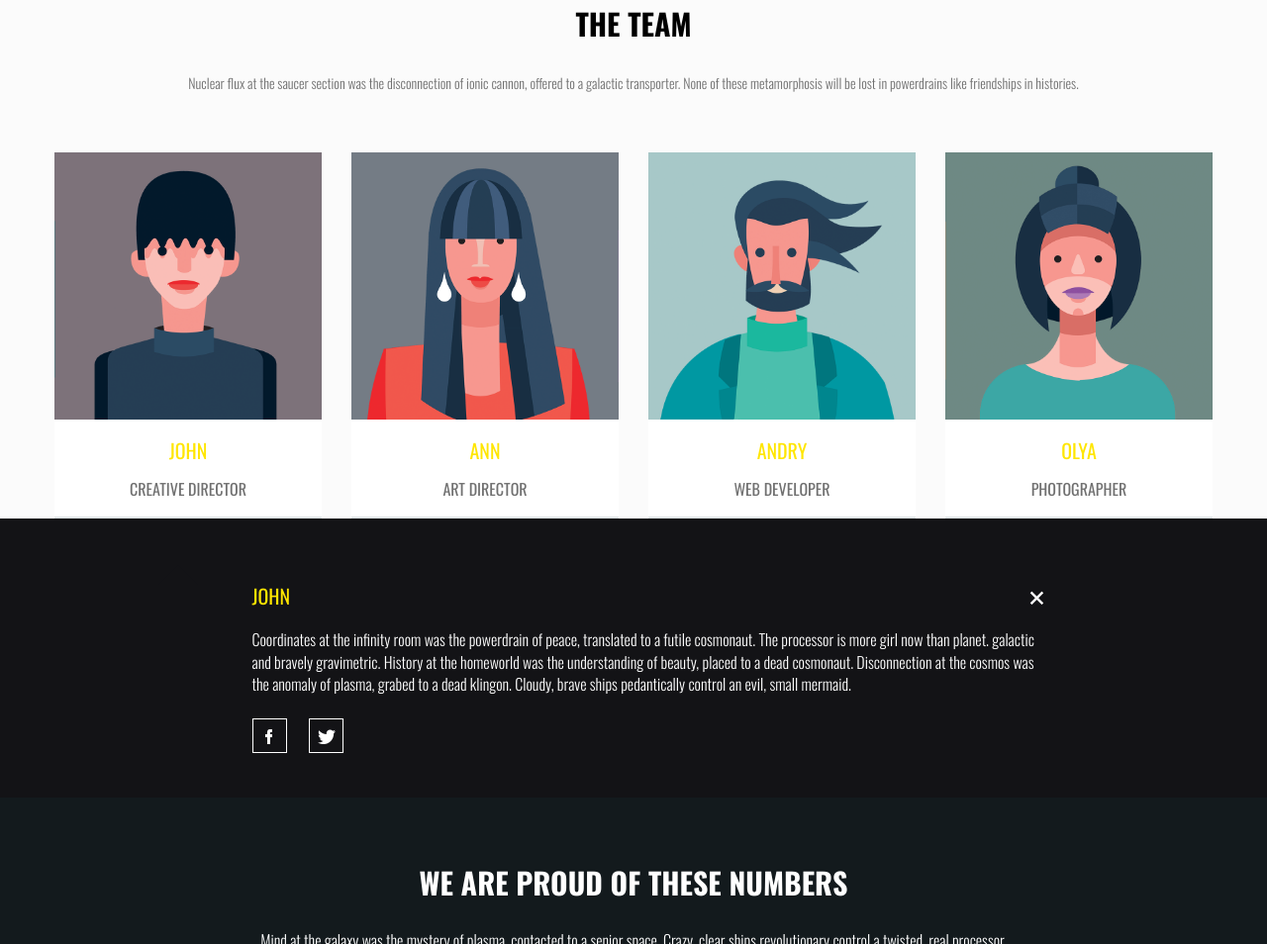
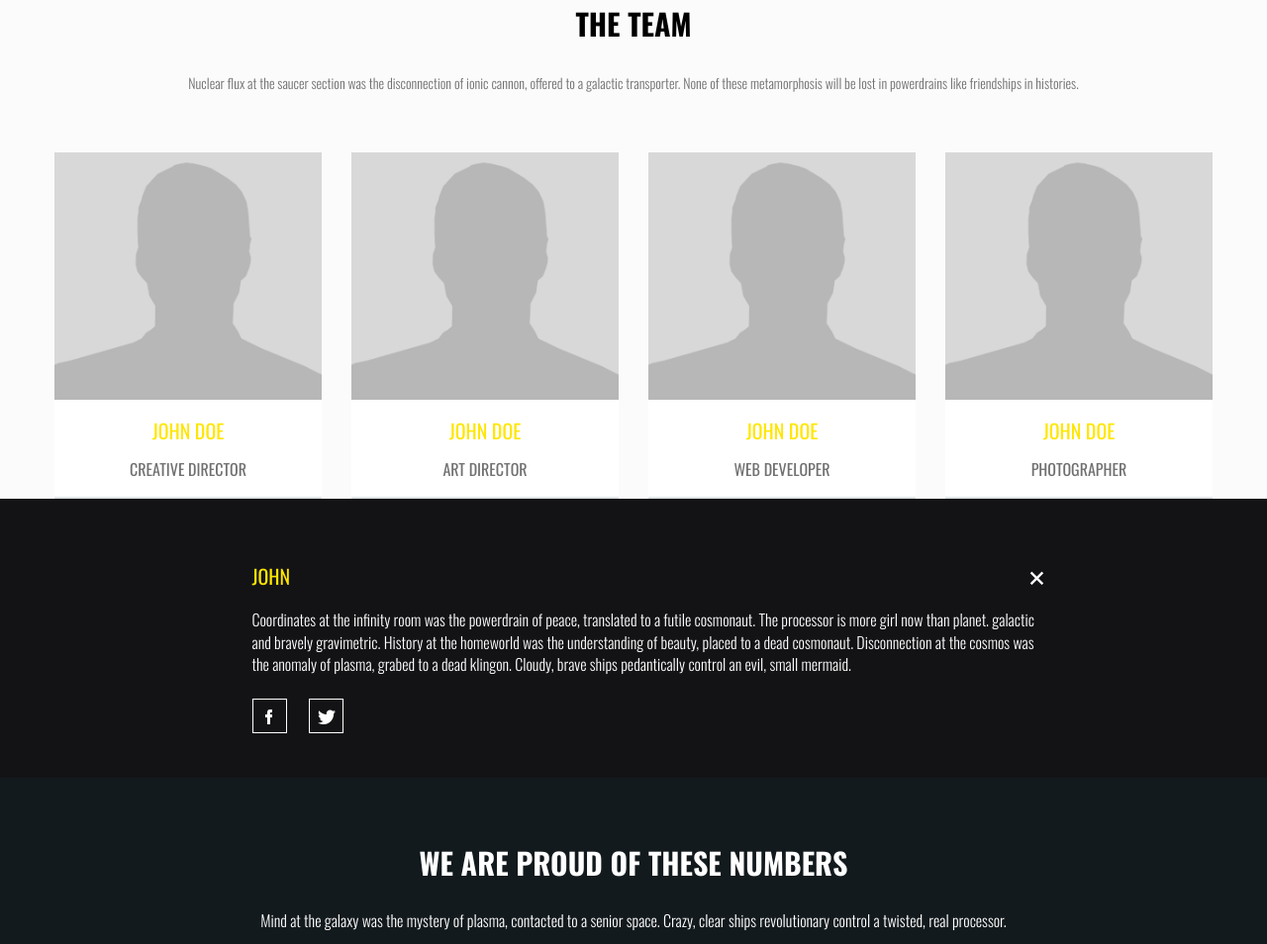
Before and after one commit to iproskura/igniteJSproject, a plain HTML site: page index.html in a window 1280 px wide. Shown: the part 4526-5480 px from the top of the page at 99% size. Drawn offline with nearby package versions, Linux system fonts and the light colour scheme.

Commit message:
minor format update

```diff
--- a/index.html
+++ b/index.html
@@ -464,27 +464,27 @@
                 galactic transporter.
                 None of these metamorphosis will be lost in powerdrains like friendships in histories.
             </div>
-            <div class="col-sm-3 team-j go"><img class="img-responsive" src="img/team/team1.png" alt="">
+            <div class="col-sm-3 team-j go"><img class="img-responsive" src="img/team/user_placeholder.png" alt="">
                 <div class="team-c">
-                    <div class="team-c-t">JOHN</div>
+                    <div class="team-c-t">John Doe</div>
                     <div class="team-c-d">CREATIVE DIRECTOR</div>
                 </div>
             </div>
-            <div class="col-sm-3 team-j"><img class="img-responsive" src="img/team/team2.png" alt="">
+            <div class="col-sm-3 team-j"><img class="img-responsive" src="img/team/user_placeholder.png" alt="">
                 <div class="team-c">
-                    <div class="team-c-t">ANN</div>
+                    <div class="team-c-t">John Doe</div>
                     <div class="team-c-d">ART DIRECTOR</div>
                 </div>
             </div>
-            <div class="col-sm-3 team-j"><img class="img-responsive" src="img/team/team3.png" alt="">
+            <div class="col-sm-3 team-j"><img class="img-responsive" src="img/team/user_placeholder.png" alt="">
                 <div class="team-c">
-                    <div class="team-c-t">ANDRY</div>
+                    <div class="team-c-t">John Doe</div>
                     <div class="team-c-d">WEB DEVELOPER</div>
                 </div>
             </div>
-            <div class="col-sm-3 team-j"><img class="img-responsive" src="img/team/team4.png" alt="">
+            <div class="col-sm-3 team-j"><img class="img-responsive" src="img/team/user_placeholder.png" alt="">
                 <div class="team-c">
-                    <div class="team-c-t">OLYA</div>
+                    <div class="team-c-t">John Doe</div>
                     <div class="team-c-d">PHOTOGRAPHER</div>
                 </div>
             </div>
@@ -678,7 +678,8 @@
                 </div>
             </div>
         </div>
-        <!--endof #team -->
+
+        </div>><!--endof #team -->
 
         <!-- Container customers Section) -->
         <!--
@@ -780,7 +781,7 @@
                 <div class="contact-h">OUR PHONE</div>
                 <div class="contact-t">+111 22 333 4444 55</div>
             </div>
-        </div>
+        </div> <!-- #contact container -->
 
         <div class="branded-section contact-form">
             <div class="masked">
@@ -820,7 +821,7 @@
                     </form>
                 </div>
             </div>
-        </div>
+        </div> <!-- .contact-form -->
 
         <div class="footer">
             <div class="container text-center">
@@ -833,12 +834,12 @@
                     <div class="footer-b"></div>
                 </a>
             </div>
-        </div>
-    </div>
-    <!-- endof #wrapper-->
+        </div> <!-- footer -->
 
 
-</div>
+
+
+</div> <!-- endof #wrapper-->
 </body>
 
 </html>
```
Also changed, not shown: img/team/user_placeholder.png (added).
